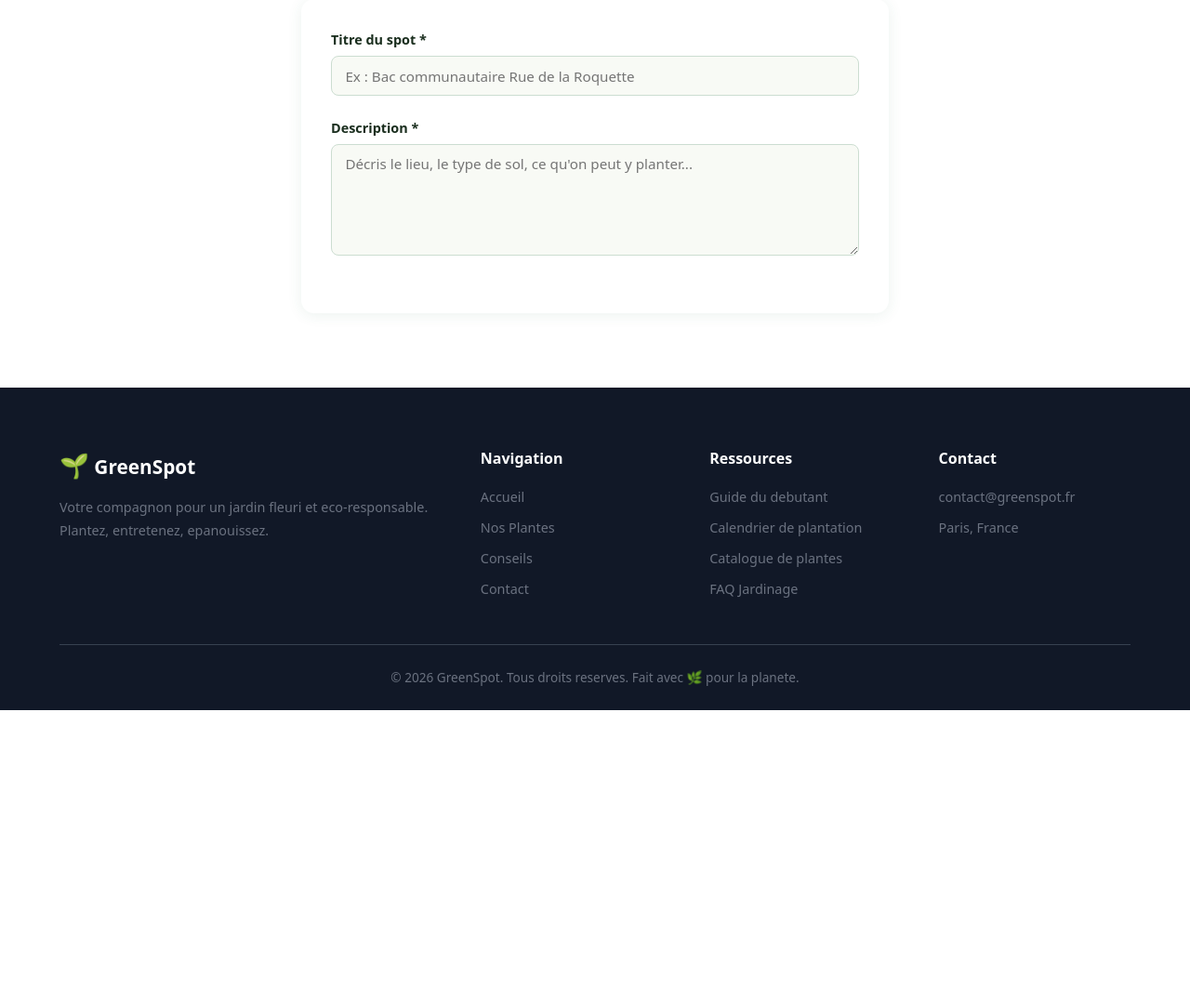
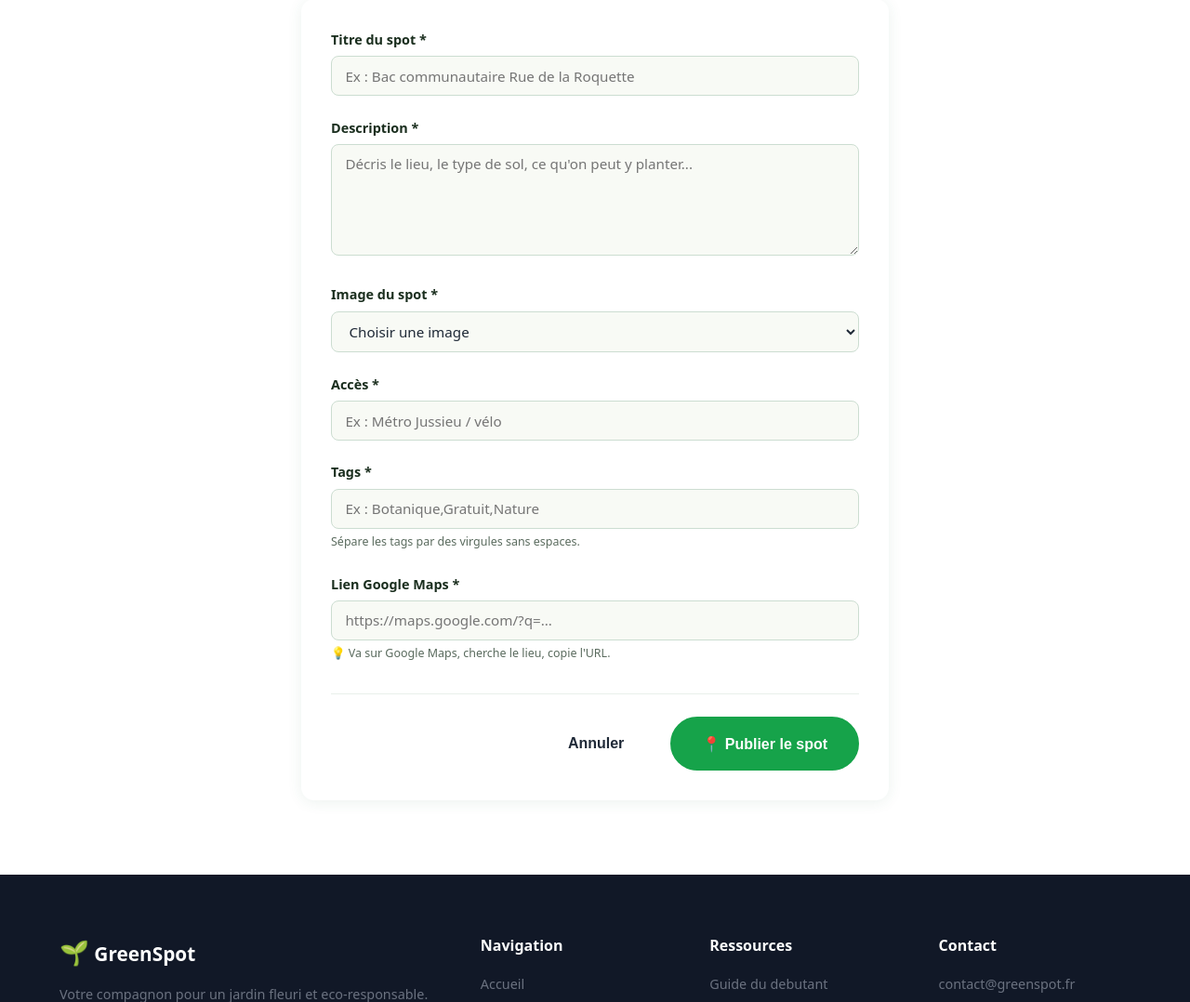
Before and after one commit to Merou04/ProjetSiteWebGreen, a Flask app: page /spots/new in a window 1280 px wide. Shown: the part 191-1269 px from the top of the page at 93% size. Before the commit the page ends 955 px from the top, so only its background shows below. Run offline with Flask 3, Linux system fonts and the light colour scheme; the visitor is signed in with stand-in values (Sample User, id 1).

Commit message:
on peut ajouter des spots (version simulé des roles car pas de systeme de connexion pour l instant)

```diff
--- a/app.py
+++ b/app.py
@@ -52,16 +52,24 @@ def plants():
     # Ici tu pourras plus tard passer une liste de plantes depuis la BDD
     return render_template('plants.html')
 
+@app.route('/inscription')
+def inscription():
+    return render_template('register.html')
+
 
 
 
 # ── Liste spots ───────────────────────────────────────────────────────
+SIMULATE_LOGIN = True  # Mettre à True pour simuler un utilisateur connecté (dev uniquement)
 @app.route('/spots')
 def spots():
     # DEV : simule un user connecté — supprimer après auth
-    if 'user_id' not in session:
+    if SIMULATE_LOGIN:
         session['user_id'] = 1
-        session['role']    = 'user'
+        session['role'] = 'user'
+    else:
+        session.pop('user_id', None)
+        session.pop('role', None)
 
     db       = get_db()
     page     = request.args.get('page', 1, type=int)
@@ -105,56 +113,45 @@ def spot_new():
     form_data = {}
 
     if request.method == 'POST':
-        titre          = request.form.get('titre',          '').strip()
-        description    = request.form.get('description',    '').strip()
-        latitude       = request.form.get('latitude',       '').strip()
-        longitude      = request.form.get('longitude',      '').strip()
-        type_terrain   = request.form.get('type_terrain',   '').strip()
-        ensoleillement = request.form.get('ensoleillement', '').strip()
+        titre       = request.form.get('titre',       '').strip()
+        description = request.form.get('description', '').strip()
+        image       = request.form.get('image',       '').strip()
+        acces       = request.form.get('acces',       '').strip()
+        tags        = request.form.get('tags',        '').strip()
+        map_url     = request.form.get('map_url',     '').strip()
 
         form_data = request.form
 
+        # Validation
         if not titre or len(titre) < 3:
             errors['titre'] = 'Le titre doit faire au moins 3 caractères.'
         if len(titre) > 100:
             errors['titre'] = 'Le titre ne doit pas dépasser 100 caractères.'
         if not description or len(description) < 10:
             errors['description'] = 'La description doit faire au moins 10 caractères.'
-        try:
-            lat = float(latitude)
-            if not (-90 <= lat <= 90):
-                errors['latitude'] = 'Latitude invalide (entre -90 et 90).'
-        except ValueError:
-            errors['latitude'] = 'Latitude invalide.'
-        try:
-            lng = float(longitude)
-            if not (-180 <= lng <= 180):
-                errors['longitude'] = 'Longitude invalide (entre -180 et 180).'
-        except ValueError:
-            errors['longitude'] = 'Longitude invalide.'
-        if type_terrain not in TYPES_TERRAIN:
-            errors['type_terrain'] = 'Choisir un type de terrain.'
-        if ensoleillement not in ENSOLEILLEMENTS:
-            errors['ensoleillement'] = 'Choisir un ensoleillement.'
+        if not image:
+            errors['image'] = 'Choisir une image.'
+        if not acces:
+            errors['acces'] = "L'accès est requis."
+        if not tags:
+            errors['tags'] = 'Au moins un tag requis.'
+        if not map_url or not map_url.startswith('http'):
+            errors['map_url'] = 'Lien Google Maps invalide.'
 
         if not errors:
             db = get_db()
             db.execute(
-                'INSERT INTO spots '
-                '(titre, description, latitude, longitude, '
-                ' type_terrain, ensoleillement, auteur_id) '
+                'INSERT INTO spots (titre, description, image, acces, tags, map_url, auteur_id) '
                 'VALUES (?, ?, ?, ?, ?, ?, ?)',
-                [titre, description, float(latitude), float(longitude),
-                 type_terrain, ensoleillement, session['user_id']]
+                [titre, description, image, acces, tags, map_url, session['user_id']]
             )
             db.commit()
             return redirect(url_for('spots'))
 
     return render_template('spot_new.html',
                            errors=errors,
-                           form_data=form_data,
-                           types_terrain=TYPES_TERRAIN,
-                           ensoleillements=ENSOLEILLEMENTS)
+                           form_data=form_data)
+
 
 # ── Modifier spot ─────────────────────────────────────────────────────
 @app.route('/spots/<int:id>/edit', methods=['GET', 'POST'])
--- a/templates/index.html
+++ b/templates/index.html
@@ -200,7 +200,11 @@
 
         <div class="hero-buttons">
             <a href="{{ url_for('spots') }}" class="btn btn-primary">Voir les spots</a>
-            <a href="{{ url_for('register') }}" class="btn btn-secondary">Partager</a>
+            {% if session.get('user_id') == 1 %}
+                <a href="{{ url_for('spot_new') }}" class="btn btn-secondary">Partager un spot</a>
+            {% else %}
+                <a href="{{ url_for('register') }}" class="btn btn-secondary">Partager un spot</a>
+            {% endif %}
         </div>
 
     </div>
--- /dev/null
+++ b/templates/register.html
@@ -0,0 +1 @@
+TESTTT
--- a/templates/spot_new.html
+++ b/templates/spot_new.html
@@ -12,6 +12,8 @@
         </div>
 
         <form action="{{ url_for('spot_new') }}" method="POST" class="spot-form">
+
+            <!-- Titre -->
             <div class="form-group {% if errors.titre %}error{% endif %}">
                 <label for="titre">Titre du spot *</label>
                 <input type="text" id="titre" name="titre"
@@ -23,6 +25,7 @@
                 {% endif %}
             </div>
 
+            <!-- Description -->
             <div class="form-group {% if errors.description %}error{% endif %}">
                 <label for="description">Description *</label>
                 <textarea id="description" name="description" rows="4"
@@ -32,6 +35,95 @@
                     <span class="error-msg">{{ errors.description }}</span>
                 {% endif %}
             </div>
+
+            <!-- Image (nom du fichier webp) -->
+            <div class="form-group {% if errors.image %}error{% endif %}">
+                <label for="image">Image du spot *</label>
+                <select id="image" name="image" required>
+                    <option value="" disabled
+                        {% if not form_data.get('image') %}selected{% endif %}>
+                        Choisir une image
+                    </option>
+                    <option value="jardin-plantes.webp"
+                        {% if form_data.get('image') == 'jardin-plantes.webp' %}selected{% endif %}>
+                        Jardin / Plantes
+                    </option>
+                    <option value="buttes-chaumont.webp"
+                        {% if form_data.get('image') == 'buttes-chaumont.webp' %}selected{% endif %}>
+                        Parc naturel
+                    </option>
+                    <option value="belleville.webp"
+                        {% if form_data.get('image') == 'belleville.webp' %}selected{% endif %}>
+                        Parc fleuri
+                    </option>
+                    <option value="luxembourg.webp"
+                        {% if form_data.get('image') == 'luxembourg.webp' %}selected{% endif %}>
+                        Jardin historique
+                    </option>
+                    <option value="serres-auteuil.webp"
+                        {% if form_data.get('image') == 'serres-auteuil.webp' %}selected{% endif %}>
+                        Serre / Exotique
+                    </option>
+                    <option value="albert-kahn.webp"
+                        {% if form_data.get('image') == 'albert-kahn.webp' %}selected{% endif %}>
+                        Jardin du monde
+                    </option>
+                </select>
+                {% if errors.image %}
+                    <span class="error-msg">{{ errors.image }}</span>
+                {% endif %}
+            </div>
+
+            <!-- Accès -->
+            <div class="form-group {% if errors.acces %}error{% endif %}">
+                <label for="acces">Accès *</label>
+                <input type="text" id="acces" name="acces"
+                       value="{{ form_data.get('acces', '') }}"
+                       placeholder="Ex : Métro Jussieu / vélo"
+                       maxlength="150" required>
+                {% if errors.acces %}
+                    <span class="error-msg">{{ errors.acces }}</span>
+                {% endif %}
+            </div>
+
+            <!-- Tags -->
+            <div class="form-group {% if errors.tags %}error{% endif %}">
+                <label for="tags">Tags *</label>
+                <input type="text" id="tags" name="tags"
+                       value="{{ form_data.get('tags', '') }}"
+                       placeholder="Ex : Botanique,Gratuit,Nature"
+                       maxlength="200" required>
+                <small style="color:#5a6b5e;font-size:.78rem;">
+                    Sépare les tags par des virgules sans espaces.
+                </small>
+                {% if errors.tags %}
+                    <span class="error-msg">{{ errors.tags }}</span>
+                {% endif %}
+            </div>
+
+            <!-- Lien Google Maps -->
+            <div class="form-group {% if errors.map_url %}error{% endif %}">
+                <label for="map_url">Lien Google Maps *</label>
+                <input type="url" id="map_url" name="map_url"
+                       value="{{ form_data.get('map_url', '') }}"
+                       placeholder="https://maps.google.com/?q=..."
+                       required>
+                <small style="color:#5a6b5e;font-size:.78rem;">
+                    &#128161; Va sur
+                    <a href="https://maps.google.com" target="_blank" rel="noopener">Google Maps</a>,
+                    cherche le lieu, copie l'URL.
+                </small>
+                {% if errors.map_url %}
+                    <span class="error-msg">{{ errors.map_url }}</span>
+                {% endif %}
+            </div>
+
+            <!-- Boutons -->
+            <div class="form-actions">
+                <a href="{{ url_for('spots') }}" class="btn btn-outline">Annuler</a>
+                <button type="submit" class="btn btn-primary">&#128205; Publier le spot</button>
+            </div>
+
         </form>
     </div>
 </section>
--- a/templates/spots.html
+++ b/templates/spots.html
@@ -12,6 +12,11 @@
     <div class="container">
         <h1>🌱 Spots Végétaux à Paris</h1>
         <p>Guide éco-conçu sans carte interactive — pour découvrir la nature en ville avec un impact carbone réduit.</p>
+    {% if session.get('user_id') == 1 %}
+        <a href="{{ url_for('spot_new') }}" class="btn btn-secondary">Partager un spot</a>
+    {% else %}
+        <a href="{{ url_for('register') }}" class="btn btn-secondary">Partager un spot</a>
+    {% endif %}
     </div>
 </section>
 
```
Also changed, not shown: greenspot.db.
